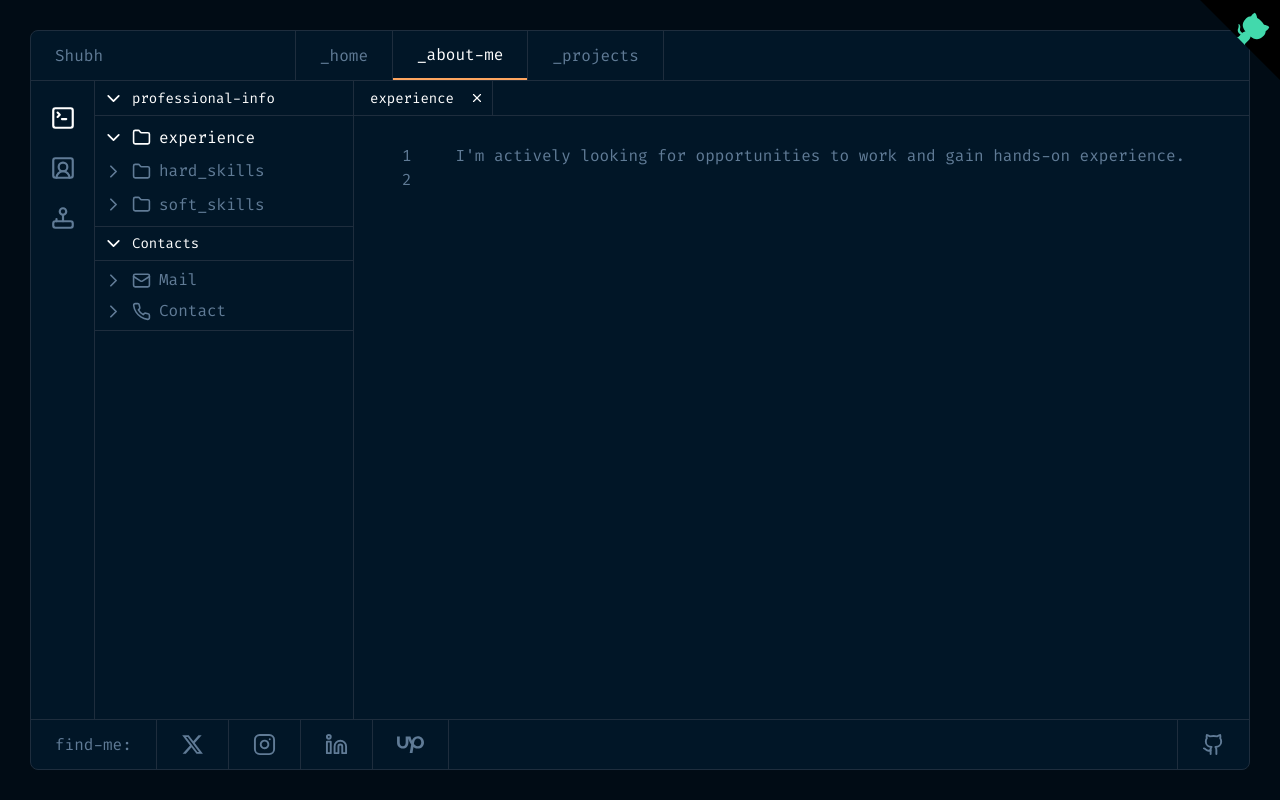
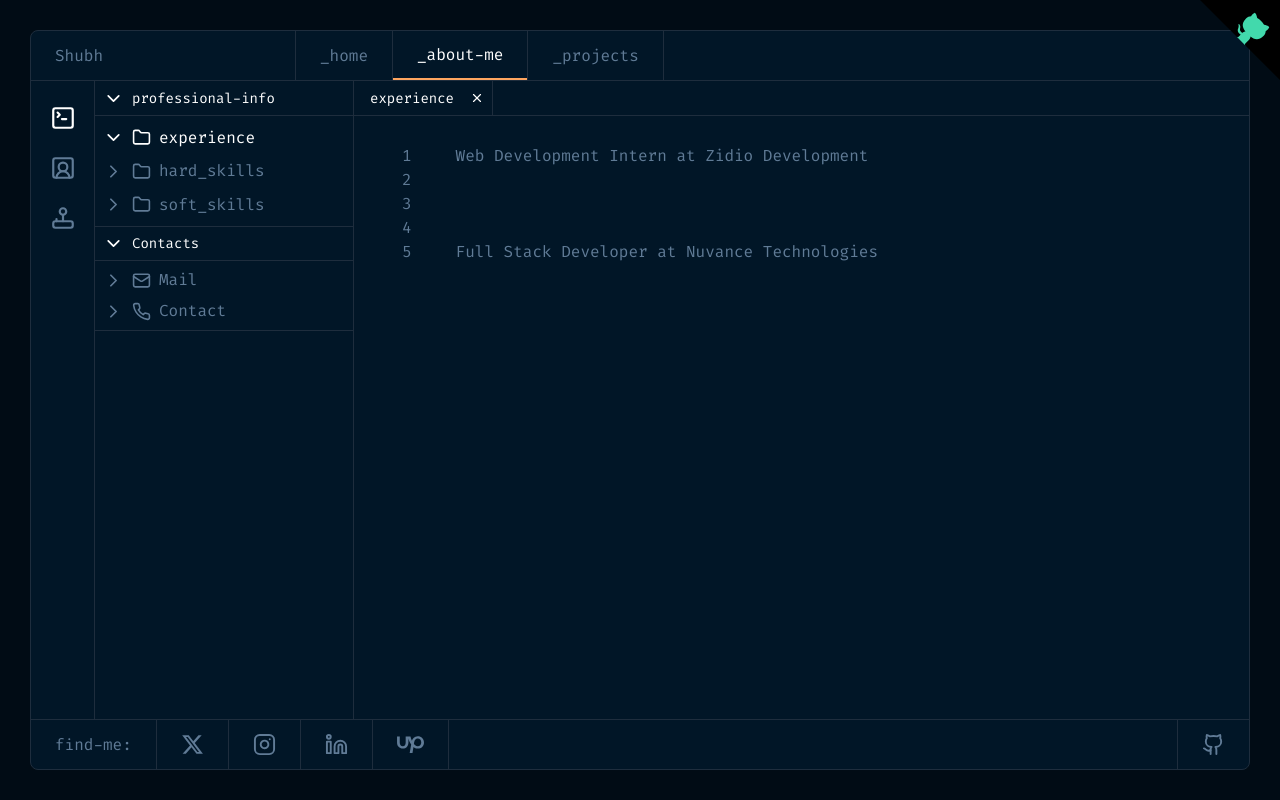
Before and after one commit to Shubhashish-Chakraborty/shubhportfolio, a Next.js app: page /about-me in a window 1280 px wide. Built offline with nearby package versions, Linux system fonts and the light colour scheme.

Commit message:
experience added

```diff
--- a/src/components/panels/ProfessionalInfo.jsx
+++ b/src/components/panels/ProfessionalInfo.jsx
@@ -17,13 +17,14 @@
           case "h1":
             return (
               <MainDashboard
-                number={2}
-                h1="I'm actively looking for opportunities to work and gain hands-on experience."
+                number={5}
+                h1="Web Development Intern at Zidio Development"
+                h2="Full Stack Developer at Nuvance Technologies"
                 // l1="- Built 2 responsive React.js apps with 100% browser compatibility"
                 // l2="- Improved UI integration and user experience"
                 // l3="- Ensured clean, maintainable code"
                 // l4="- Created documentation, boosting team efficiency"
-                // h2="Prodigy Infotech"
+                // h2="Full Stack Developer at Nuvance Technologies"
                 // l5="- Built 5 responsive web apps using HTML, CSS, and JavaScript"
                 // l6="- Ensured compatibility across all devices"
                 // l7="- Delivered 5 projects ahead of schedule"
```
